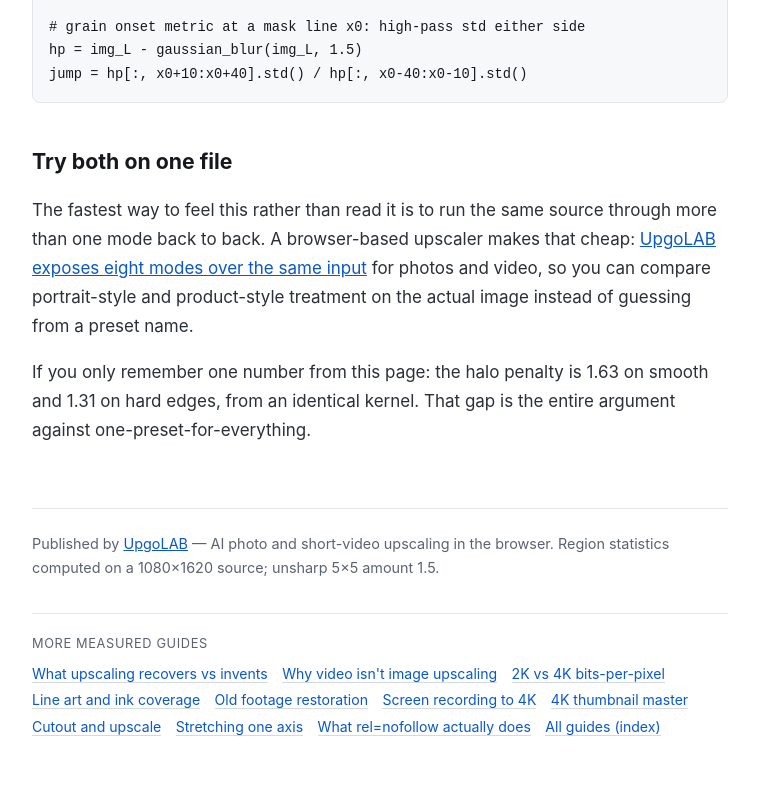
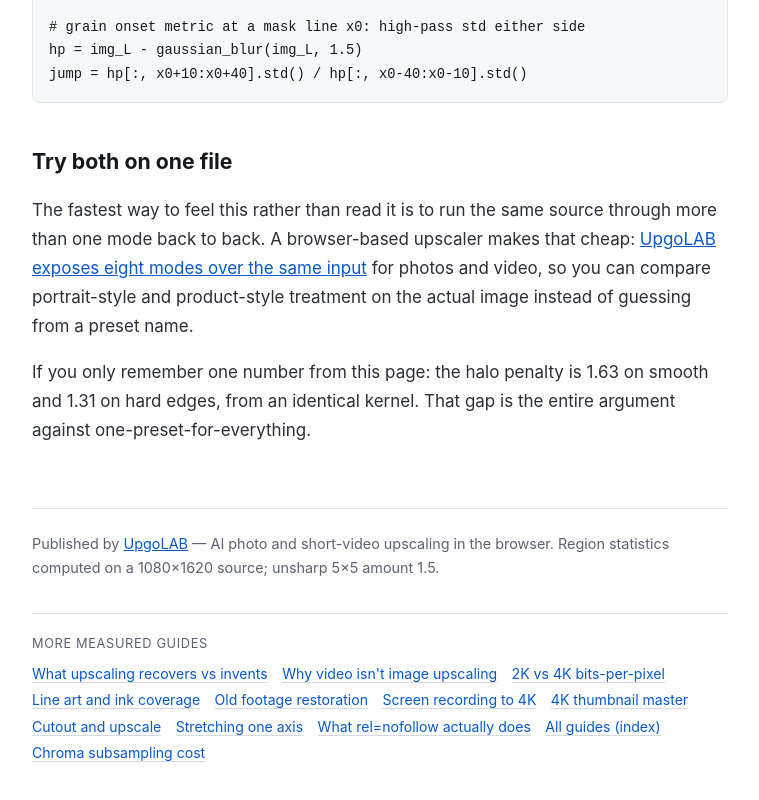
Before and after one commit to celticgemini001/upgolab-upscale-product-photos, a plain HTML site: page index.html in a window 1280 px wide. Shown: the part 7749-8549 px from the top of the page, without its empty margins (260-1019 px from the left). Drawn offline with Linux system fonts and the light colour scheme.

Commit message:
Link chroma-subsampling guide into cluster nav

```diff
--- a/index.html
+++ b/index.html
@@ -377,6 +377,7 @@ in the browser. Region statistics computed on a 1080×1620 source; unsharp 5×5
   <li><a href="https://celticgemini001.github.io/upgolab-anisotropic-upscale/">Stretching one axis</a></li>
   <li><a href="https://celticgemini001.github.io/upgolab-what-nofollow-means/">What rel=nofollow actually does</a></li>
   <li><a href="https://celticgemini001.github.io/upgolab-tools/">All guides (index)</a></li>
+  <li><a href="https://celticgemini001.github.io/upgolab-chroma-subsampling/">Chroma subsampling cost</a></li>
 </ul>
 </nav>
 </footer>
```
